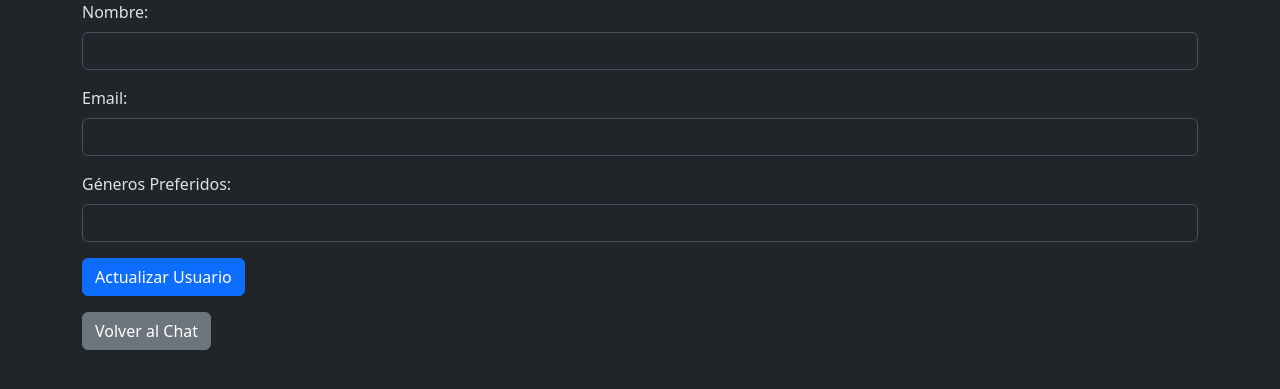
After one commit to jwerkmei/Proyecto-Final, a Flask app: template templates/update_user.html in a window 1280 px wide. The commit adds this page. Shown: the top 389 px of the page. Run offline with Flask 3, Linux system fonts and the light colour scheme; the template is opened without the code that fills it, so the values that code supplies are empty; parts of the project's set-up code (start-up, migrations or seed data) failed here and were passed over; some libraries are stand-ins or nearby versions.

Commit message:
Se agrega la pagina de update_user y se modifican los templates para llamarla

```diff
--- a/app.py
+++ b/app.py
@@ -1,4 +1,4 @@
-from flask import Flask, render_template, request
+from flask import Flask, render_template, request, redirect, url_for
 from flask_bootstrap import Bootstrap5
 from openai import OpenAI
 from dotenv import load_dotenv
@@ -49,7 +49,7 @@ def chat():
 
     messages_for_llm = [{
         "role": "system",
-        "content": "Eres un chatbot que recomienda películas, te llamas 'Next Moby'. Tu rol es responder recomendaciones de manera breve y concisa. No repitas recomendaciones.",
+        "content": f"Eres un chatbot que recomienda películas, te llamas 'Next Moby'. Tu rol es responder recomendaciones de manera breve y concisa. No repitas recomendaciones. Debes recordar el nombre del usuario ({user.nombre}) y sus géneros preferidos ({user.generos_preferidos}) todo el tiempo.",
     }]
 
     for message in user.messages:
@@ -113,3 +113,27 @@ def recommend():
         'recommendation': message,
         'tokens': chat_completion.usage.total_tokens,
     }
+
+
+@app.route('/user/update/<int:id>', methods=['GET', 'POST'])
+def update_user(id):
+    user = db.session.query(User).get(id)
+
+    if request.method == 'POST':
+        if user:
+            # Actualizar los campos con los datos enviados desde el formulario
+            user.nombre = request.form['nombre']
+            user.email = request.form['email']
+            user.generos_preferidos = request.form['generos_preferidos'].lower()
+
+            # Guardar cambios en la base de datos
+            db.session.commit()
+
+            # Redirigir de nuevo a la misma página con un mensaje de éxito como parámetro en la URL
+            return redirect(url_for('update_user', id=id, success='Información del usuario fue actualizada'))
+
+        else:
+            return redirect(url_for('update_user', id=id, error='Usuario no encontrado'))
+
+    # Si es GET, mostramos el formulario con los datos del usuario
+    return render_template('update_user.html', user=user)
--- /dev/null
+++ b/templates/update_user.html
@@ -0,0 +1,38 @@
+{% extends 'base.html' %}
+
+{% block title %}
+    PelisQuest (BETA) - Actualizar Usuario
+{% endblock %}
+
+{% block content %}
+    <div class="container">
+        <!-- Mostrar mensaje si hay un parámetro 'success' o 'error' en la URL -->
+        {% if request.args.get('success') %}
+            <div class="alert alert-success" role="alert">
+                {{ request.args.get('success') }}
+            </div>
+        {% elif request.args.get('error') %}
+            <div class="alert alert-danger" role="alert">
+                {{ request.args.get('error') }}
+            </div>
+        {% endif %}
+
+        <form method="POST" action="{{ url_for('update_user', id=user.id) }}">
+            <div class="mb-3">
+                <label for="nombre" class="form-label">Nombre:</label>
+                <input type="text" id="nombre" name="nombre" value="{{ user.nombre }}" class="form-control" required>
+            </div>
+            <div class="mb-3">
+                <label for="email" class="form-label">Email:</label>
+                <input type="email" id="email" name="email" value="{{ user.email }}" class="form-control" required>
+            </div>
+            <div class="mb-3">
+                <label for="generos_preferidos" class="form-label">Géneros Preferidos:</label>
+                <input type="text" id="generos_preferidos" name="generos_preferidos" value="{{ user.generos_preferidos }}" class="form-control" required>
+            </div>
+            <button type="submit" class="btn btn-primary">Actualizar Usuario</button>
+        </form>
+        <!-- Botón para volver al chat -->
+        <a href="{{ url_for('chat') }}" class="btn btn-secondary mt-3">Volver al Chat</a>
+    </div>
+{% endblock %}
```
Also changed, not shown: templates/chat.html (+10 -0 lines).
